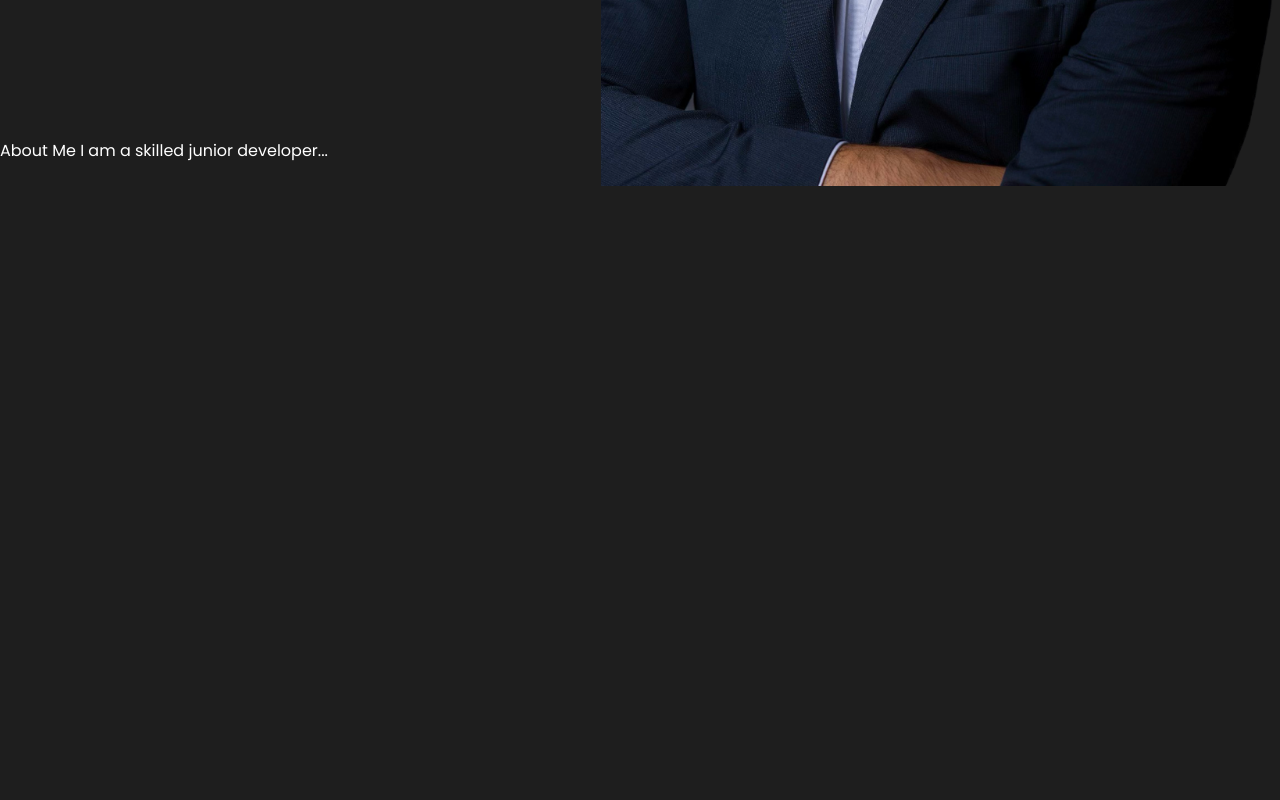
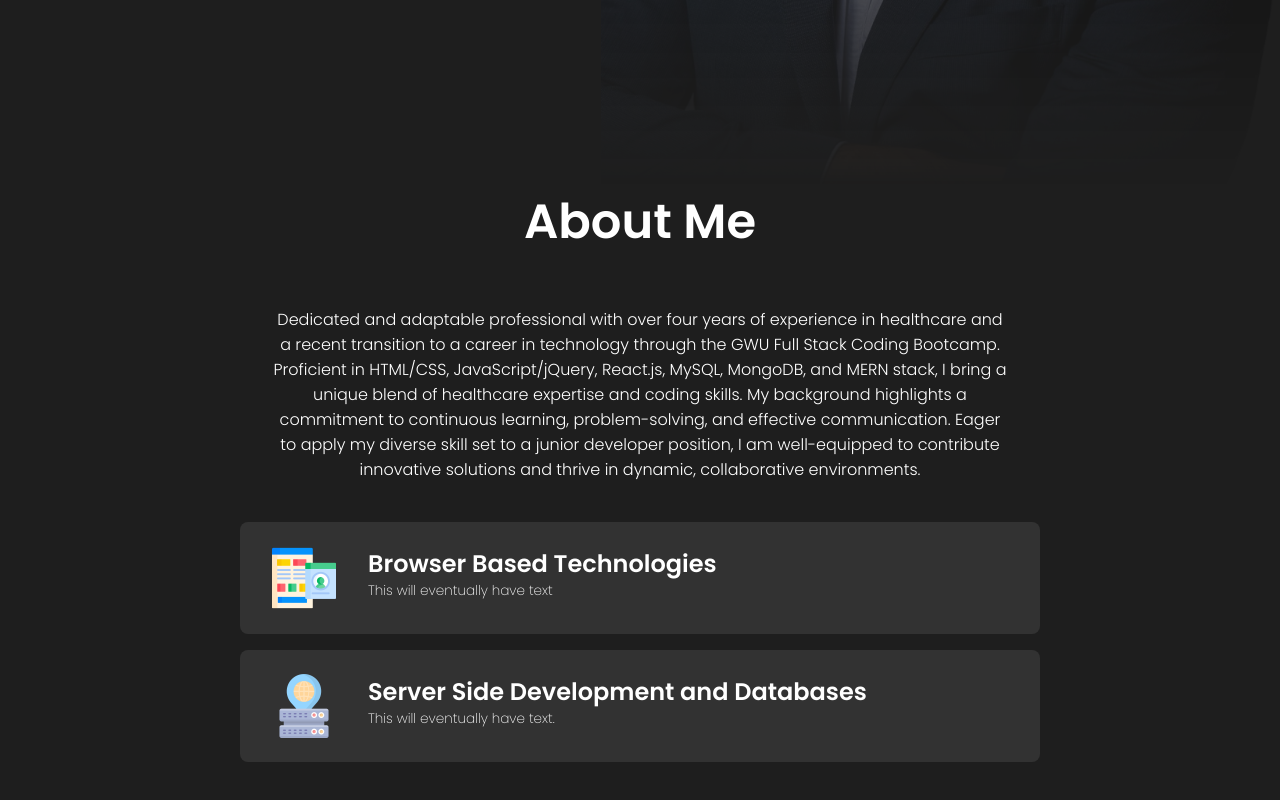
Before and after one commit to pauljsully/Mod20-ReactPortfolio, a React (Create React App) app: page / in a window 1280 px wide. Shown: the part 742-1542 px from the top of the page. Before the commit the page ends 980 px from the top, so only its background shows below. Built offline with nearby package versions, Linux system fonts and the light colour scheme.

Commit message:
added to about section

```diff
--- a/src/components/about/about.css
+++ b/src/components/about/about.css
@@ -0,0 +1,65 @@
+#about {
+    overflow: hidden;
+    width: 100vw;
+    max-width: 65rem;
+    display: flex;
+    flex-direction: column;
+    align-items: center;
+    justify-content: center;
+    text-align: center;
+    margin: 0 auto;
+}
+
+.aboutTitle {
+    font-size: 3rem;
+    font-weight: 600;
+    padding-top: 3rem;
+    margin-bottom: 1.5rem;
+}
+
+.aboutDesc {
+    font-weight: 300;
+    font-size: 1rem;
+    max-width: 50rem;
+    padding: 0 2rem;
+}
+
+.aboutCards {
+    margin: 1.5rem;
+    width: 100vw;
+    max-width: 80%;
+    text-align: left;
+}
+
+.aboutCard {
+    display: flex;
+    margin: 1rem;
+    padding: 1.5rem 2rem;
+    border-radius: 0.5rem;
+    background: rgb(50, 50, 50);
+}
+
+.aboutImg {
+    object-fit: cover;
+    height: 4rem;
+    width: 4rem;
+    margin-right: 2rem;
+}
+
+.aboutText>p {
+    font-size: 0.85rem;
+    font-weight: 200;
+}
+
+@media screen and (max-width:480px) {
+    .aboutText>p {
+        font-size: 3vw;
+    }
+    .aboutImg {
+        height: 2.5rem;
+        width: 2.5rem;
+    }
+    .aboutText>h2 {
+        font-size: 5vw;
+    }
+}
--- a/src/components/about/about.jsx
+++ b/src/components/about/about.jsx
@@ -1,27 +1,36 @@
 import React from 'react'
 import './about.css';
+import BBTech from '../../assets/bbtech.png';
+import serverDev from '../../assets/serverdev.png'
 
 
 const About = () => {
   return (
     <section id='about'>
-<span className="aboutTitle">About Me </span>
-<span className="aboutDesc">I am a skilled junior developer... </span>
+<span className="aboutTitle">About Me </span> <br/>
+
+<span className="aboutDesc">Dedicated and adaptable professional with over four
+years of experience in healthcare and a recent transition to a career in technology
+through the GWU Full Stack Coding Bootcamp. Proficient in HTML/CSS, JavaScript/jQuery,
+React.js, MySQL, MongoDB, and MERN stack, I bring a unique blend of healthcare expertise
+and coding skills. My background highlights a commitment to continuous learning, problem-solving,
+and effective communication. Eager to apply my diverse skill set to a junior developer position,
+I am well-equipped to contribute innovative solutions and thrive in dynamic, collaborative environments.</span>
+
 <div className="aboutCards">
     <div className="aboutCard">
-        <img src="" alt="" className='aboutImg'/>
-        <h2></h2>
-        <p></p>
+        <img src={BBTech} alt="BBTech" className='aboutImg'/>
+        <div className="aboutText">
+            <h2>Browser Based Technologies</h2>
+            <p>This will eventually have text</p>
+        </div>
     </div>
     <div className="aboutCard">
-        <img src="" alt="" className='aboutImg'/>
-        <h2></h2>
-        <p></p>
-    </div>
-    <div className="aboutCard">
-        <img src="" alt="" className='aboutImg'/>
-        <h2></h2>
-        <p></p>
+        <img src={serverDev} alt="serverDev" className='aboutImg'/>
+        <div className="aboutText">
+            <h2>Server Side Development and Databases</h2>
+            <p>This will eventually have text.</p>
+        </div>
     </div>
 </div>
     </section>
--- a/src/components/main/main.jsx
+++ b/src/components/main/main.jsx
@@ -8,7 +8,8 @@ const Main = () => {
         <div className='mainContent'>
             <span className="hello">Hello, </span>
             <span className="mainText">I am <span className="mainName">Paul Sullivan</span> <br />Full-Stack Developer</span>
-            <p className="mainPara">I am a juinoor developer skilled in ...</p>
+            <p className="mainPara">I am a juinor developer skilled in HTML/CSS,<br/> JavaScript/jQuery,
+React.js, MySQL, MongoDB,<br/> and MERN stack</p>
         </div>
         <img src={paul} alt='paulImg' className='paulImg'></img>
     </section>
--- a/src/css/main.css
+++ b/src/css/main.css
@@ -13,6 +13,7 @@
     z-index: -1;
     object-fit: cover;
     height: 100vh;
+    mask-image: linear-gradient(to top, transparent, black);
 }
 
 .mainContent {
@@ -42,10 +43,10 @@ font-weight: 100;
 
 @media screen and (max-width:840px) {
     .paulImg {
-        right: -45vw;
+        right: -5vw;
     }
     .mainContent {
-        font-size: 10vw;
+        font-size: 6vw;
     }
     .hello {
         font-size: 4.5vw;
@@ -53,6 +54,6 @@ font-weight: 100;
 }
 @media screen and (max-width:480px) {
     .paulImg {
-        right: -85vw;
+        right: -5vw;
     }
 }
--- a/src/css/navbar.css
+++ b/src/css/navbar.css
@@ -1,4 +1,5 @@
 .navbar {
+    background: rgb(30,30,30);
     height: 5rem;
     width: 100vw;
     max-width: 75rem;
```
Also changed, not shown: src/assets/bbtech.png (added), src/assets/serverdev.png (added).
